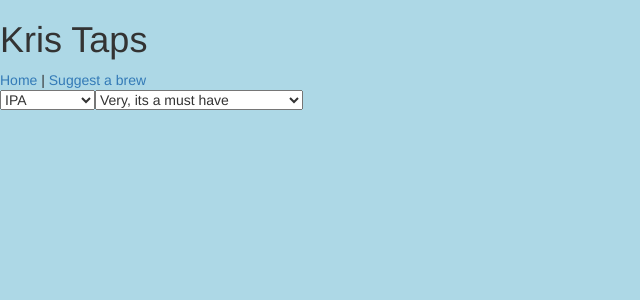
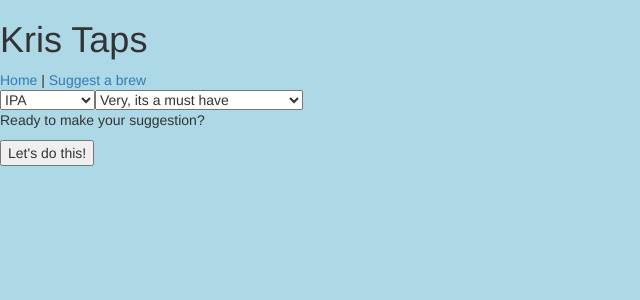
Before and after one commit to developitkris/krisTap2.0, a React app: page /#/brewsuggestion in a window 1280 px wide. Shown: the top 300 px of the page, without its empty margins (0-640 px from the left). Built offline with nearby package versions, Linux system fonts and the light colour scheme.

Commit message:
create callback handlePreFormScreening in parent, pass callback to child as prop, execute callback in Questions component

```diff
--- a/src/components/BrewForm.jsx
+++ b/src/components/BrewForm.jsx
@@ -20,6 +20,7 @@ function BrewForm(){
       border: solid .5px blue;
     }
   `}</style>
+      <h3>You are about to make an awesome brew suggestion. Good thinking</h3>
       <form className='form'>
         <input
           type='text'
@@ -30,7 +31,7 @@ function BrewForm(){
         <textbox
           type='text'
           placeholder='Tell us why you want to suggest this beer to us.' required/>
-        <button type='submit'>Suggest!</button>
+        <button className='btn btn-lg btn-success' type='submit'>Suggest!</button>
       </form>
     </div>
 
--- a/src/components/NewBrewControl.jsx
+++ b/src/components/NewBrewControl.jsx
@@ -9,13 +9,11 @@ class NewBrewControl extends React.Component {
     this.state = {
       formVisibleOnPage: false,
     };
-    this.handleClick = this.handleClick.bind(this)
+    this.handlePreFormScreening = this.handlePreFormScreening.bind(this)
   }
 
-  handleClick(){
+  handlePreFormScreening(){
     this.setState({formVisibleOnPage: true});
-    console.log('You are about to make an awesome brew suggestion. Good thinking.');
-    console.log('formVisibleOnPage is currently set to:' + this.state.formVisibleOnPage);
   }
 
   render(){
@@ -23,7 +21,7 @@ class NewBrewControl extends React.Component {
     if (this.state.formVisibleOnPage){
       currentlyVisibleContent= <BrewForm />;
     } else {
-      currentlyVisibleContent= <Questions />;
+      currentlyVisibleContent= <Questions onPreFormScreening={this.handlePreFormScreening}/>;
     }
     return(
       <div>
--- a/src/components/Questions.jsx
+++ b/src/components/Questions.jsx
@@ -1,22 +1,29 @@
 import React from 'react';
+import PropTypes from 'prop-types';
 
-function Questions(){
+function Questions(props){
   return(
     <div>
-      <select>What type of brew do you usually go for?
+      <select required>What type of brew do you usually go for?
         <option>IPA</option>
         <option>Amber Ales</option>
         <option>Stout</option>
         <option>Lager</option>
         <option>Cider</option>
       </select>
-      <select>Rate how strongly you feel about the brew you are about to recommend
+      <select required>Rate how strongly you feel about the brew you are about to recommend
         <option>Very, its a must have</option>
         <option>Pretty good, nothing too crazy</option>
         <option>Take it or leave it</option>
       </select>
+      <p>Ready to make your suggestion?</p>
+      <button onClick={props.onPreFormScreening}>Let's do this!</button>
     </div>
   );
 }
 
+Questions.proptypes={
+  onPreFormScreening: PropTypes.func
+};
+
 export default Questions;
```
Also changed, not shown: 1 other file (tests, documents, lock files or other folders).
